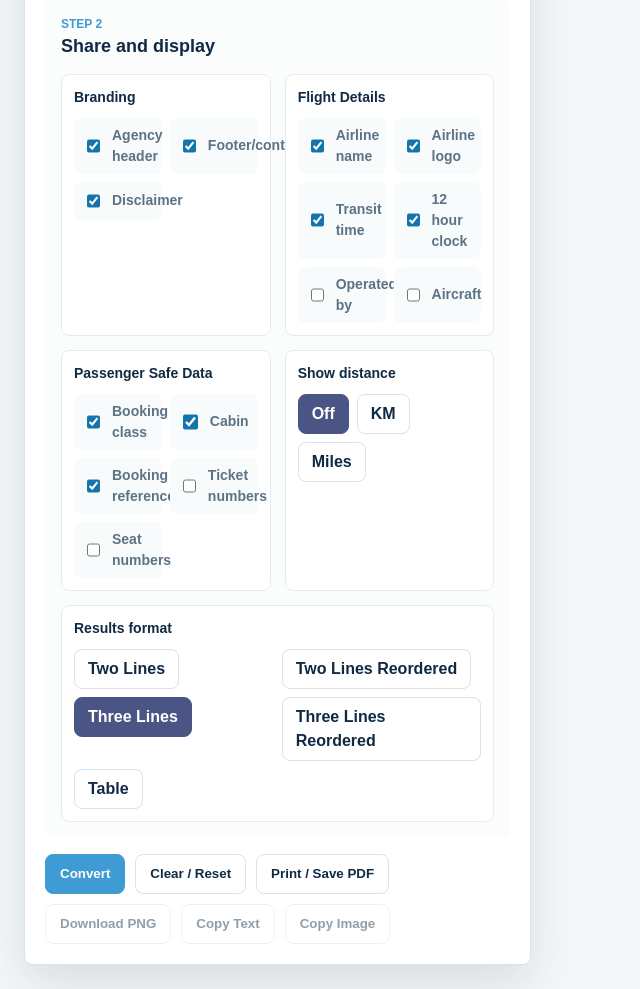
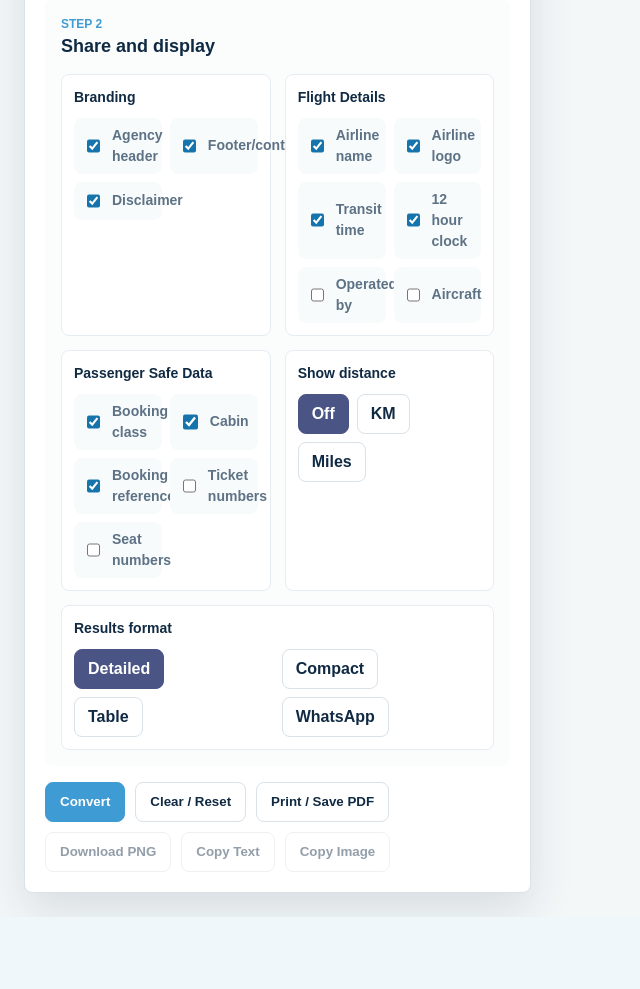
Before and after one commit to manish-amg/Pnr_converter_Roaming, a PHP site: page / in a window 1280 px wide. Shown: the part 649-1638 px from the top of the page, without its empty margins (0-640 px from the left). After the commit the page ends 1565 px from the top, so only its background shows below. Run offline with PHP 8.4, Linux system fonts and the light colour scheme; some libraries are stand-ins or nearby versions.

Commit message:
Shape v2 agency itinerary product

```diff
--- a/app/View/page.php
+++ b/app/View/page.php
@@ -19,9 +19,15 @@ $projectRoot = dirname(__DIR__, 2);
 $distanceUnit = in_array((string) ($features['distance_unit'] ?? 'off'), ['off', 'km', 'miles'], true)
     ? (string) $features['distance_unit']
     : 'off';
-$resultFormat = in_array((string) ($features['result_format'] ?? 'three_lines'), ['two_lines', 'two_lines_reordered', 'three_lines', 'three_lines_reordered', 'table'], true)
+$resultFormat = in_array((string) ($features['result_format'] ?? 'detailed'), ['detailed', 'compact', 'table', 'whatsapp', 'two_lines', 'two_lines_reordered', 'three_lines', 'three_lines_reordered'], true)
     ? (string) $features['result_format']
-    : 'three_lines';
+    : 'detailed';
+$layoutFormat = match ($resultFormat) {
+    'compact' => 'two_lines',
+    'whatsapp' => 'two_lines_reordered',
+    'detailed' => 'three_lines',
+    default => $resultFormat,
+};
 $use24HourTime = array_key_exists('use_12_hour_clock', $features)
     ? !(bool) $features['use_12_hour_clock']
     : (bool) ($features['use_24_hour_time'] ?? true);
@@ -175,11 +181,10 @@ $formatTime = static function (string $time, bool $use24): string {
                     <div class="format-options" role="radiogroup" aria-label="Results format">
                         <?php
                         $formats = [
-                            'two_lines' => 'Two Lines',
-                            'two_lines_reordered' => 'Two Lines Reordered',
-                            'three_lines' => 'Three Lines',
-                            'three_lines_reordered' => 'Three Lines Reordered',
+                            'detailed' => 'Detailed',
+                            'compact' => 'Compact',
                             'table' => 'Table',
+                            'whatsapp' => 'WhatsApp',
                         ];
                         foreach ($formats as $value => $label):
                             ?>
@@ -241,6 +246,10 @@ $formatTime = static function (string $time, bool $use24): string {
             </div>
         <?php else: ?>
             <article class="itinerary-card<?= !$showAgencyHeader ? ' itinerary-card-plain' : '' ?>" id="itineraryCard">
+                <?php
+                $firstSegment = $result->segments[0] ?? null;
+                $lastSegment = $result->segments[count($result->segments) - 1] ?? null;
+                ?>
                 <?php if ($showAgencyHeader): ?>
                     <header class="card-header">
                         <img src="<?= Html::e($asset($logoPath)) ?>" alt="<?= Html::e($agencyName) ?> logo">
@@ -264,9 +273,16 @@ $formatTime = static function (string $time, bool $use24): string {
                             <p class="value reference"><?= Html::e($result->recordLocator) ?></p>
                         </div>
                     <?php endif; ?>
+                    <?php if ($firstSegment instanceof Segment && $lastSegment instanceof Segment): ?>
+                        <div>
+                            <p class="label">Trip summary</p>
+                            <p class="value"><?= Html::e($firstSegment->departureAirport . ' to ' . $lastSegment->arrivalAirport) ?></p>
+                            <p class="summary-meta"><?= Html::e(count($result->segments) . ' flight' . (count($result->segments) === 1 ? '' : 's')) ?></p>
+                        </div>
+                    <?php endif; ?>
                 </section>
 
-                <?php if ($resultFormat === 'table'): ?>
+                <?php if ($layoutFormat === 'table'): ?>
                     <section class="segments-table-wrap" aria-label="Itinerary table">
                         <table class="segments-table">
                             <thead>
@@ -314,14 +330,14 @@ $formatTime = static function (string $time, bool $use24): string {
                         </table>
                     </section>
                 <?php else: ?>
-                    <section class="segments segments-format-<?= Html::e($resultFormat) ?>">
+                    <section class="segments segments-format-<?= Html::e($layoutFormat) ?><?= $resultFormat === 'whatsapp' ? ' segments-whatsapp' : '' ?>">
                         <?php foreach ($result->segments as $index => $segment): ?>
                             <?php
                             /** @var Segment $segment */
                             $airlineLogoPath = $show('show_airline_logo') ? $airlineLogo($segment->airlineCode) : null;
                             $distanceLabel = Metadata::distanceLabel($segment->departureAirport, $segment->arrivalAirport, $distanceUnit);
-                            $compactFormat = in_array($resultFormat, ['two_lines', 'two_lines_reordered'], true);
-                            $reorderedFormat = in_array($resultFormat, ['two_lines_reordered', 'three_lines_reordered'], true);
+                            $compactFormat = in_array($layoutFormat, ['two_lines', 'two_lines_reordered'], true);
+                            $reorderedFormat = in_array($layoutFormat, ['two_lines_reordered', 'three_lines_reordered'], true);
                             ?>
                             <div class="segment<?= $compactFormat ? ' segment-compact' : '' ?>">
                                 <div class="segment-title">
--- a/assets/css/styles.css
+++ b/assets/css/styles.css
@@ -350,6 +350,13 @@ input:focus-visible {
   color: var(--brand-dark);
 }
 
+.summary-meta {
+  margin-top: 2px;
+  color: var(--muted);
+  font-size: 12px;
+  font-weight: 700;
+}
+
 .segments {
   display: grid;
   gap: 18px;
@@ -464,6 +471,17 @@ input:focus-visible {
 
 .segment-compact .segment-title {
   margin-bottom: 10px;
+}
+
+.segments-whatsapp .segment {
+  padding: 14px;
+  background: #ffffff;
+}
+
+.segments-whatsapp .flight-brand img,
+.segments-whatsapp .airline-code-badge {
+  width: 34px;
+  height: 34px;
 }
 
 .segments-table-wrap {
--- a/config/settings.example.php
+++ b/config/settings.example.php
@@ -50,7 +50,7 @@ return [
         'use_12_hour_clock' => true,
         'show_operated_by' => false,
         'show_aircraft' => false,
-        'result_format' => 'three_lines',
+        'result_format' => 'detailed',
         'show_booking_class' => true,
         'show_cabin' => true,
         'show_layover' => true,
--- a/index.php
+++ b/index.php
@@ -28,8 +28,8 @@ if ($_SERVER['REQUEST_METHOD'] === 'POST') {
 
             if ($key === 'result_format') {
                 $posted = (string) $_POST[$key];
-                $allowed = ['two_lines', 'two_lines_reordered', 'three_lines', 'three_lines_reordered', 'table'];
-                $features[$key] = in_array($posted, $allowed, true) ? $posted : 'three_lines';
+                $allowed = ['detailed', 'compact', 'table', 'whatsapp', 'two_lines', 'two_lines_reordered', 'three_lines', 'three_lines_reordered'];
+                $features[$key] = in_array($posted, $allowed, true) ? $posted : 'detailed';
                 continue;
             }
 
```
Also changed, not shown: docs/SYSTEM-REBUILD-NOTES.md (+2 -2 lines), CHANGELOG.md, README.md.
